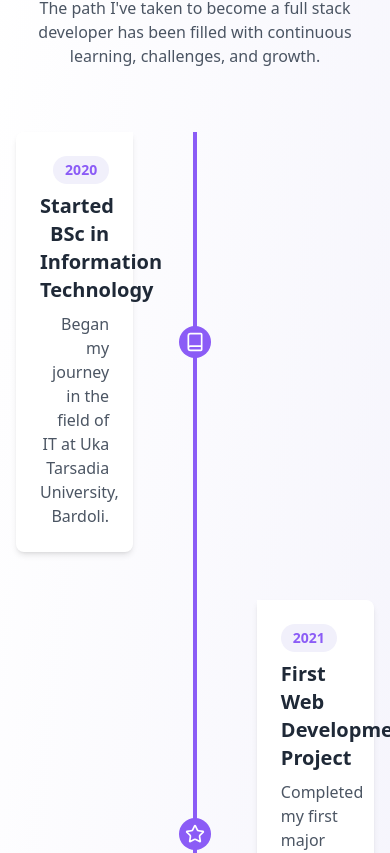
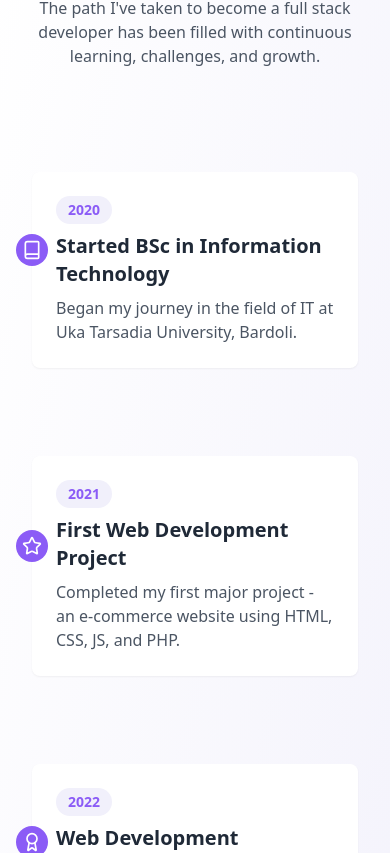
Before and after one commit to Vyom2663/vyom-joshi-showcase, a React (Vite) app: page / in a window 390 px wide. Shown: the part 5991-6844 px from the top of the page. Built offline with nearby package versions, Linux system fonts and the light colour scheme.

Commit message:
05-05 journey page

```diff
--- a/src/components/Journey.tsx
+++ b/src/components/Journey.tsx
@@ -1,5 +1,4 @@
-
-import { Star, Calendar, Award, Book } from 'lucide-react';
+import { Star, Calendar, Award, Book } from "lucide-react";
 
 // Define the type for a milestone
 interface Milestone {
@@ -10,20 +9,21 @@ interface Milestone {
   icon: React.ReactNode;
 }
 
-// Create milestones data array
 const milestones: Milestone[] = [
   {
     id: 1,
     year: "2020",
     title: "Started BSc in Information Technology",
-    description: "Began my journey in the field of IT at Uka Tarsadia University, Bardoli.",
+    description:
+      "Began my journey in the field of IT at Uka Tarsadia University, Bardoli.",
     icon: <Book size={20} />,
   },
   {
     id: 2,
     year: "2021",
     title: "First Web Development Project",
-    description: "Completed my first major project - an e-commerce website using HTML, CSS, JS, and PHP.",
+    description:
+      "Completed my first major project - an e-commerce website using HTML, CSS, JS, and PHP.",
     icon: <Star size={20} />,
   },
   {
@@ -37,62 +37,77 @@ const milestones: Milestone[] = [
     id: 4,
     year: "2023",
     title: "Graduated BSc IT & Started MCA",
-    description: "Successfully completed Bachelor's with 5.76 CGPA and began Master's program at Sarvajanik College of Engineering and Technology.",
+    description:
+      "Successfully completed Bachelor's with 5.76 CGPA and began Master's program at Sarvajanik College of Engineering and Technology.",
     icon: <Award size={20} />,
   },
   {
     id: 5,
     year: "2023",
     title: "Grocery Management System Project",
-    description: "Developed a comprehensive system for inventory management and sales tracking.",
+    description:
+      "Developed a comprehensive system for inventory management and sales tracking.",
     icon: <Star size={20} />,
   },
   {
     id: 6,
     year: "2025",
     title: "Expected MCA Graduation",
-    description: "Expected to complete Master's in Computer Applications with focus on advanced programming and systems design.",
+    description:
+      "Expected to complete Master's in Computer Applications with focus on advanced programming and systems design.",
     icon: <Calendar size={20} />,
   },
 ];
 
 const Journey = () => {
   return (
-    <section id="journey" className="py-16 md:py-24 bg-gradient-to-br from-white to-portfolio-light">
+    <section
+      id="journey"
+      className="py-16 sm:py-24 bg-gradient-to-br from-white to-portfolio-light"
+    >
       <div className="container mx-auto px-4">
-        <h2 className="text-3xl md:text-4xl font-bold mb-6 text-center">
+        <h2 className="text-3xl sm:text-4xl font-bold mb-6 text-center">
           My <span className="text-portfolio-purple">Journey</span>
         </h2>
         <p className="text-gray-600 text-center max-w-2xl mx-auto mb-16">
-          The path I've taken to become a full stack developer has been filled with continuous learning, challenges, and growth.
+          The path I've taken to become a full stack developer has been filled
+          with continuous learning, challenges, and growth.
         </p>
 
-        {/* Timeline component */}
+        {/* Timeline container */}
         <div className="relative">
-          {/* Center line */}
-          <div className="absolute left-1/2 transform -translate-x-1/2 h-full w-1 bg-portfolio-purple"></div>
+          {/* Center line (only for sm and up) */}
+          <div className="hidden sm:block absolute left-1/2 transform -translate-x-1/2 h-full w-1 bg-portfolio-purple z-0"></div>
 
           <div className="space-y-12">
             {milestones.map((milestone, index) => (
-              <div key={milestone.id} className={`flex items-center ${index % 2 === 0 ? 'flex-row' : 'flex-row-reverse'} relative`}>
-                {/* Center dot */}
-                <div className="absolute left-1/2 transform -translate-x-1/2 w-8 h-8 rounded-full bg-portfolio-purple flex items-center justify-center text-white z-10">
+              <div key={milestone.id} className={`flex items-center ${index % 2 === 0 ? 'sm:flex-row' : 'sm:flex-row-reverse'} relative`}>
+                {/* Dot */}
+                <div className="absolute sm:left-1/2 sm:transform sm:-translate-x-1/2 z-10 bg-portfolio-purple text-white w-8 h-8 rounded-full flex items-center justify-center">
                   {milestone.icon}
                 </div>
 
-                {/* Content side */}
-                <div className={`w-5/12 ${index % 2 === 0 ? 'text-right pr-8' : 'text-left pl-8'}`}>
-                  <div className={`bg-white p-6 rounded-lg shadow-md ${index % 2 === 0 ? 'rounded-tr-none' : 'rounded-tl-none'}`}>
+                {/* Content block */}
+                <div
+                  className={`mt-10 sm:mt-0 sm:w-1/2 px-4 ${
+                    index % 2 === 0
+                      ? "sm:pr-8 sm:text-right"
+                      : "sm:pl-8 sm:text-left"
+                  }`}
+                >
+                  <div className="bg-white p-6 rounded-lg shadow-sm">
                     <span className="text-sm font-semibold text-portfolio-purple inline-block bg-portfolio-light px-3 py-1 rounded-full mb-2">
                       {milestone.year}
                     </span>
-                    <h3 className="text-xl font-bold mb-2 text-gray-800">{milestone.title}</h3>
+                    <h3 className="text-xl font-bold mb-2 text-gray-800">
+                      {milestone.title}
+                    </h3>
                     <p className="text-gray-600">{milestone.description}</p>
                   </div>
                 </div>
 
-                {/* Empty side */}
-                <div className="w-5/12"></div>
+                {/* Spacer for opposite side (desktop only) */}
+                <div className="hidden sm:block sm:w-1/2"></div>
               </div>
             ))}
           </div>
--- a/src/components/Projects.tsx
+++ b/src/components/Projects.tsx
@@ -39,7 +39,7 @@ const projectsData: Project[] = [
     id: 3,
     title: "EyeBeam App",
     description: "An Android application designed to help users test and improve their vision through interactive eye exercises and diagnostics.",
-    technologies: ["Android", "Kotlin"],
+    technologies: ["Android", "Kotlin" , "Firebase"],
     image: "/Images/EyeBeam.jpeg",
     githubUrl: "https://github.com/Vyom2663/eyebeam-android-app",
     // liveUrl : " ",
@@ -154,7 +154,7 @@ const Projects = () => {
         {/* View more projects link */}
         <div className="text-center mt-12">
           <a
-            href="https://github.com/Vyom5669"
+            href="https://github.com/Vyom2663?tab=repositories"
             target="_blank"
             rel="noopener noreferrer"
             className="inline-flex items-center text-portfolio-purple hover:text-purple-700 font-medium"
```
